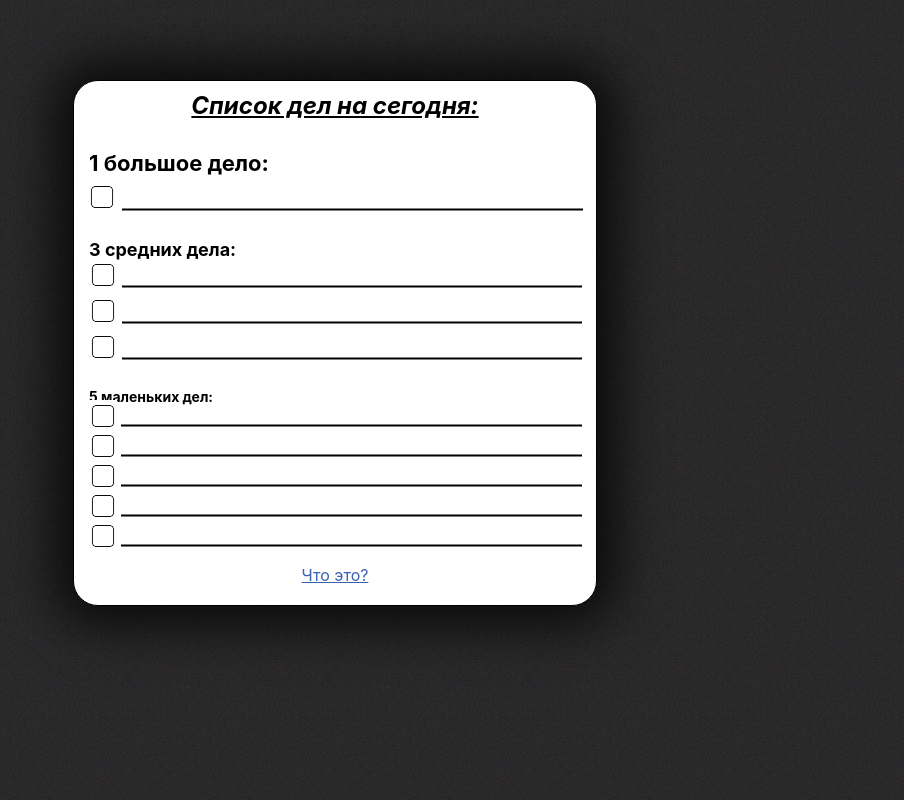
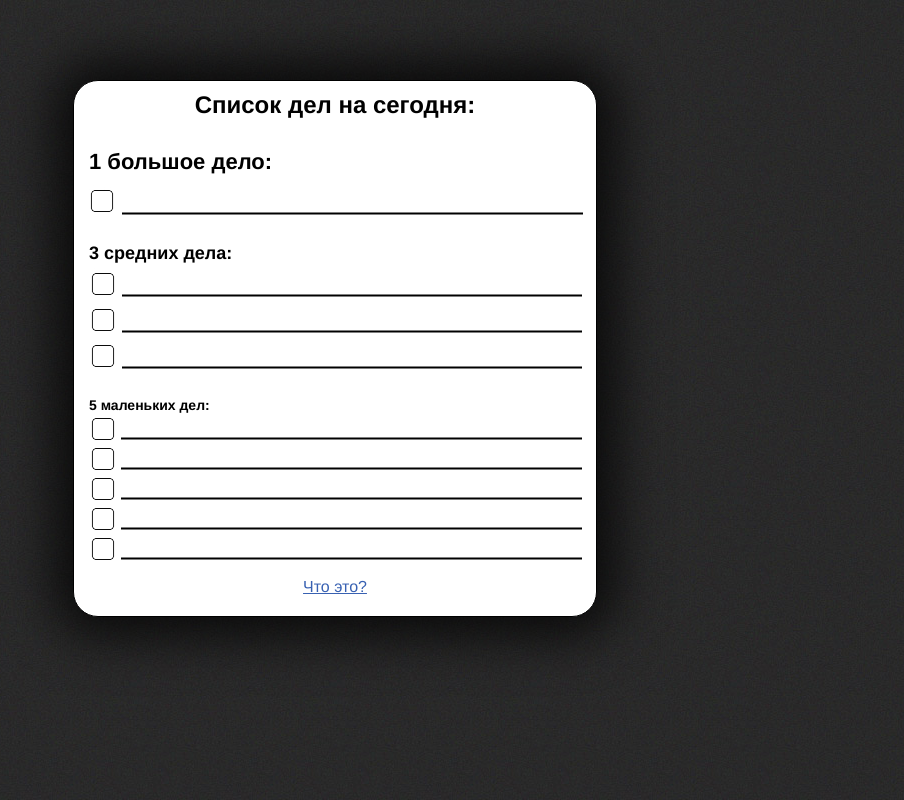
Before and after one commit to lgg-archive/simple-135-list, a PHP site: page / in a window 1280 px wide. Shown: the whole page, without its empty margins (311-1215 px from the left). Run offline with PHP 8.4, Linux system fonts and the light colour scheme; some libraries are stand-ins or nearby versions.

Commit message:
update styles

```diff
--- a/style.css
+++ b/style.css
@@ -1,6 +1,6 @@
 body{
     background: url('./img/bg.jpg');
-    font-family: -apple-system, BlinkMacSystemFont, "Segoe UI", Helvetica, Arial, sans-serif, "Apple Color Emoji", "Segoe UI Emoji", "Segoe UI Symbol";
+    font-family: Helvetica, Arial, sans-serif, "Apple Color Emoji", "Segoe UI Emoji", "Segoe UI Symbol";
 }
 
 a{
@@ -29,15 +29,15 @@ a{
 /* Элементы меню */
 #mhead{
     font-size: 24px;
-    text-decoration: underline;
-    font-style: italic;
+    /*text-decoration: underline;*/
+    /*font-style: italic;*/
     font-weight: bolder;
     padding: 0px 0px 10px 0px;
 }
 
 #whead{
     text-align: left;
-    padding: 20px 0px 0px 10px;
+    padding: 20px 0 5px 10px;
     font-weight: bolder;
     /*text-decoration: underline;
      font-style: italic;*/
```
